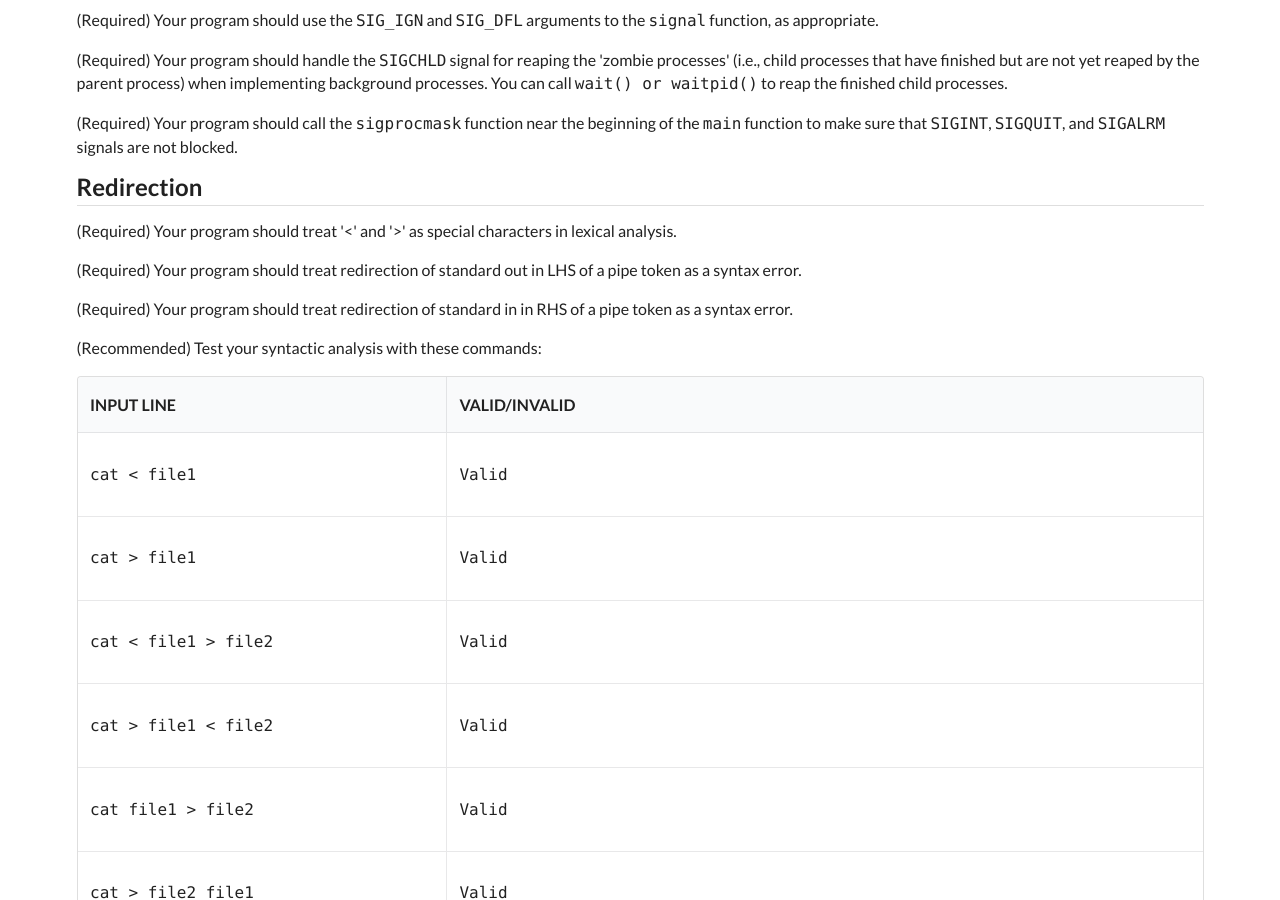
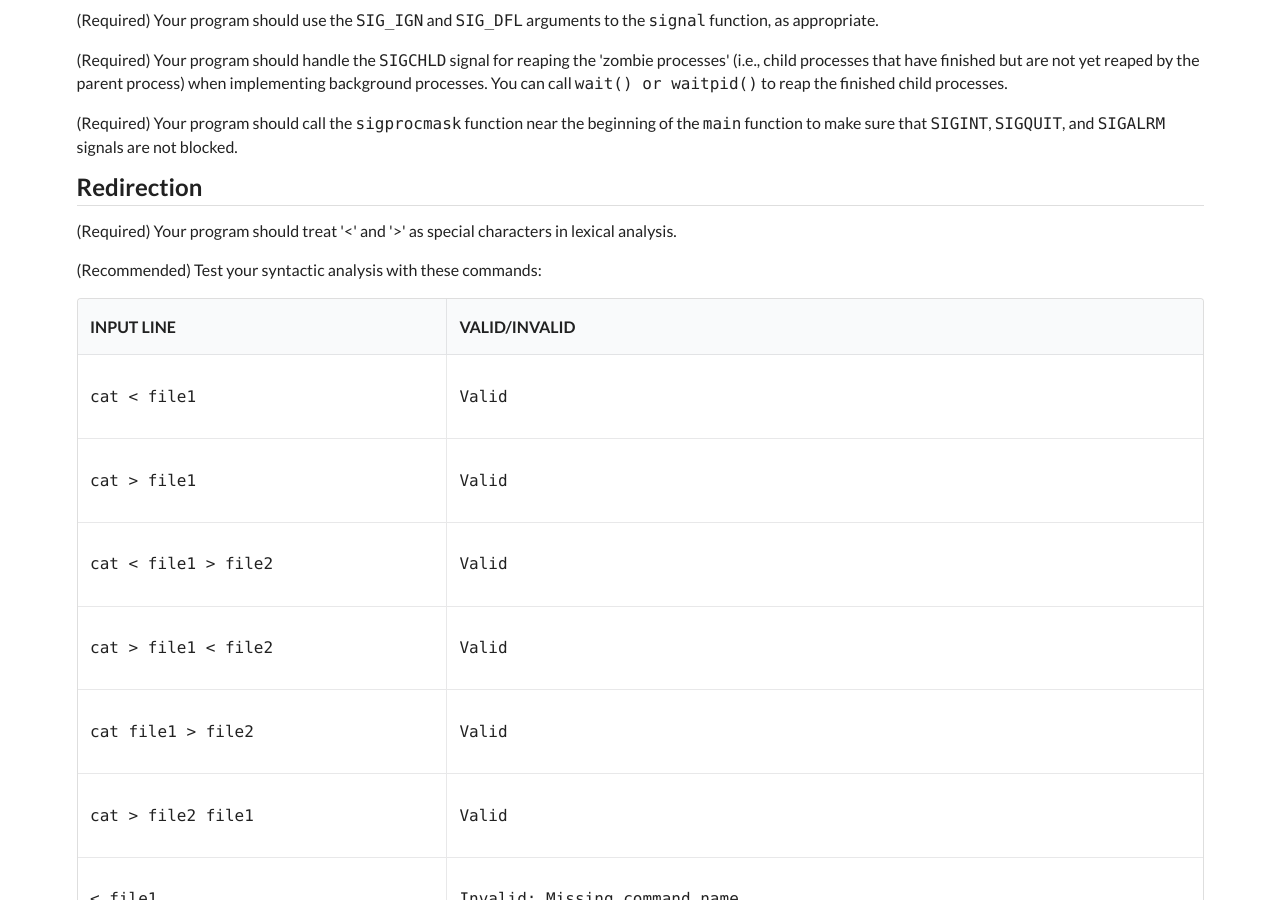
Before and after one commit to kaist-ee209/kaist-ee209.github.io, a Jekyll site: the page assignments/unixshell/shellsupplementary.html, which Jekyll copies as it is, in a window 1280 px wide and 900 px high, scrolled down 3529 px. Built offline with Jekyll 4.4.1, drawn with Linux system fonts in a browser that asks for light colours.

Commit message:
Fix assign5

```diff
--- a/assignments/unixshell/shellsupplementary.html
+++ b/assignments/unixshell/shellsupplementary.html
@@ -437,9 +437,9 @@ cat file1 "&#124;" grep str
 
 <p>(Required) Your program should treat '&lt;' and '&gt;' as special characters in lexical analysis.</p>
 
-<p>(Required) Your program should treat redirection of standard out in LHS of a pipe token as a syntax error.</p>
+<!-- <p>(Required) Your program should treat redirection of standard out in LHS of a pipe token as a syntax error.</p> -->
 
-<p>(Required) Your program should treat redirection of standard in in RHS of a pipe token as a syntax error.</p>
+<!-- <p>(Required) Your program should treat redirection of standard in in RHS of a pipe token as a syntax error.</p> -->
 
 <p>(Recommended) Test your syntactic analysis with these commands:</p>
 
```
